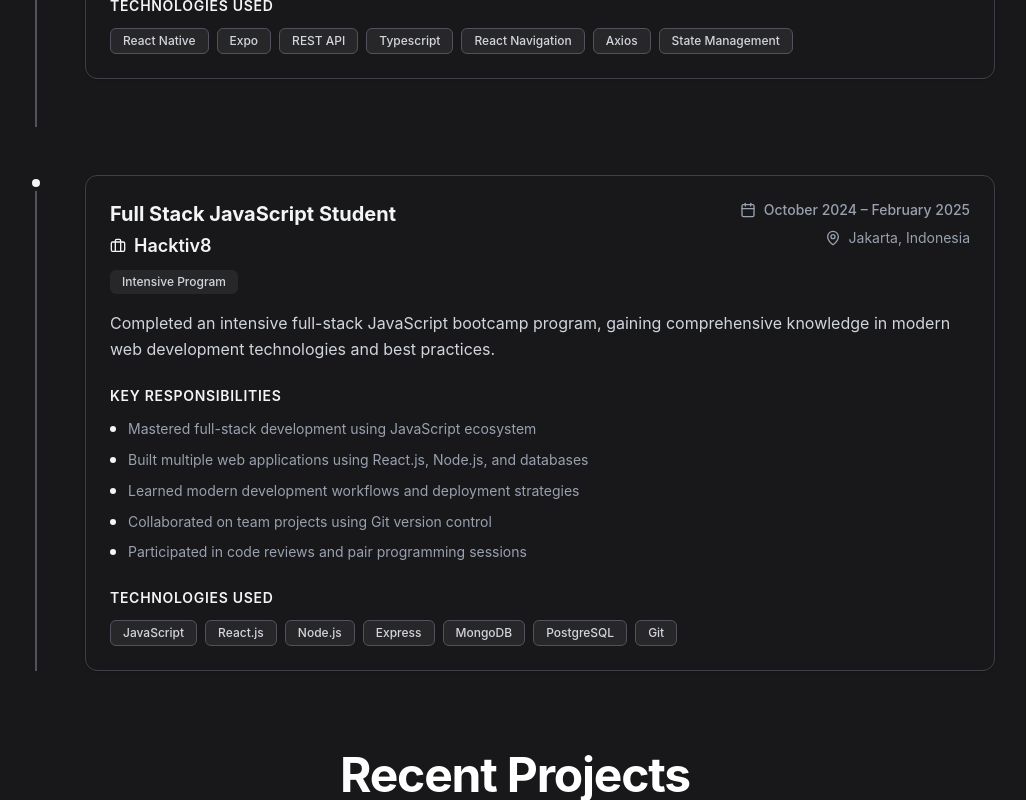
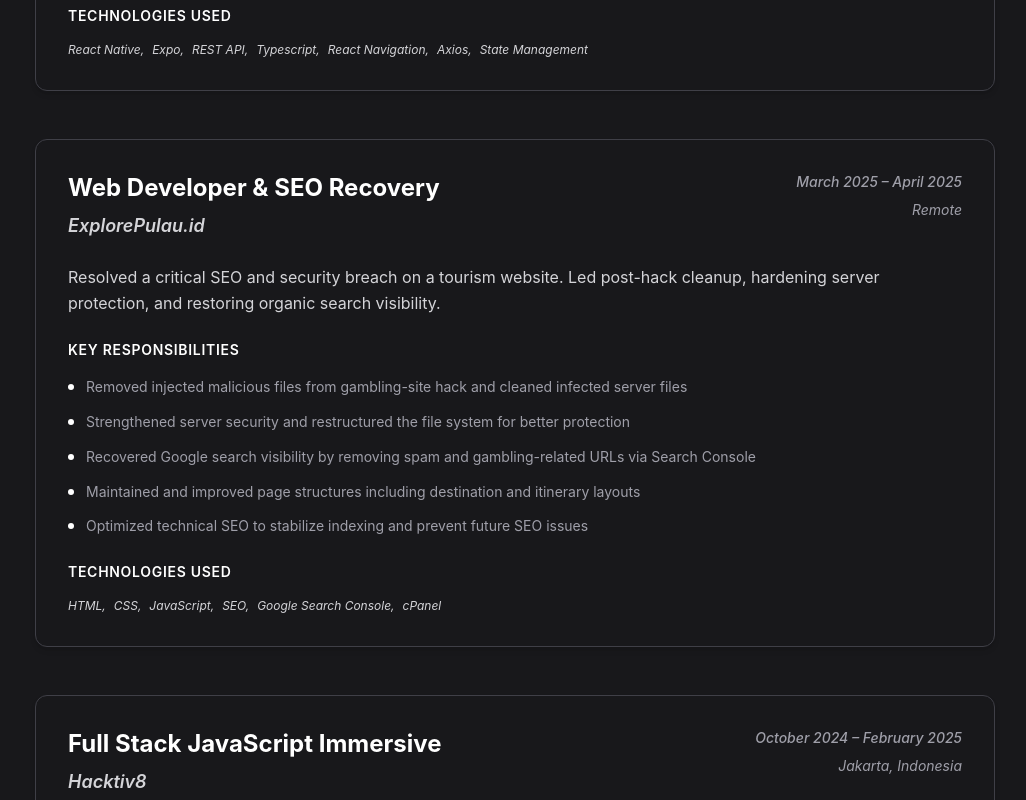
Before and after one commit to alwi2022/Portofolio-react, a React (Vite) app: page / in a window 1280 px wide. Shown: the part 1140-1940 px from the top of the page, without its empty margins (125-1151 px from the left). Built offline with nearby package versions, Linux system fonts and the light colour scheme.

Commit message:
update experience and urls

```diff
--- a/src/data/langData.ts
+++ b/src/data/langData.ts
@@ -12,16 +12,16 @@
       items: [
         {
           title: "TypeSynq Royale",
-          description: "Multiplayer typing battle game. Race against friends or go solo to test your typing speed and accuracy.",
-
+          description: "Web3 multiplayer typing battle game powered by smart contracts on Monad Testnet.",
           image: "/images/projects/TypeSynq.webp",
           links: [
-            { labelKey: "website", url: "https://synq-type.vercel.app/" },
-            { labelKey: "github", url: "https://github.com/alwi2022" },
+            { labelKey: "website", url: "https://synqtype.vercel.app/" },
+            { labelKey: "github", url: "https://github.com/p0isonxs/synqType" },
           ],
-          tags: ["React", "Multisynq", "Tailwind CSS", "Typescript"],
+          tags: ["React", "Multisynq", "Typescript", "Web3", "Solidity"],
           status: "Live",
           featured: false,
+
 
         },
         {
@@ -45,7 +45,7 @@
           image: "/images/projects/Expanse-tracker.webp",
           links: [
             { labelKey: "website", url: "https://finance.alwi.tech" },
-            { labelKey: "github", url: "https://github.com/alwi2022" },
+            { labelKey: "github", url: "https://github.com/alwi2022/personal-finance-app" },
           ],
           tags: ["React", "Node.js", "MongoDB", "Express", "Typescript"],
           status: "Live",
@@ -82,14 +82,18 @@
       toolsTitle: "Tools & Platforms",
     },
     experience: {
+
+
       sectionTitle: "Experience",
       responsibilities: "Key Responsibilities",
       technologies: "Technologies Used",
       items: [
+
+
+
         {
           position: "Frontend Developer",
-          company: "HalloHukum",
-          type: "Freelance",
+          company: "HalloHukum LegalTech mobile app (Freelance team project)",
           duration: "April 2025 – July 2025",
           location: "Remote",
           description: "Developed a LegalTech mobile application connecting clients with lawyers, focusing on creating intuitive user interfaces and seamless user experiences for both client and lawyer applications.",
@@ -102,10 +106,25 @@
           ],
           technologies: ["React Native", "Expo", "REST API", "Typescript", "React Navigation", "Axios", "State Management"]
         },
+
         {
-          position: "Full Stack JavaScript Student",
+          position: "Web Developer & SEO Recovery",
+          company: "ExplorePulau.id",
+          duration: "March 2025 – April 2025",
+          location: "Remote",
+          description: "Resolved a critical SEO and security breach on a tourism website. Led post-hack cleanup, hardening server protection, and restoring organic search visibility.",
+          responsibilities: [
+            "Removed injected malicious files from gambling-site hack and cleaned infected server files",
+            "Strengthened server security and restructured the file system for better protection",
+            "Recovered Google search visibility by removing spam and gambling-related URLs via Search Console",
+            "Maintained and improved page structures including destination and itinerary layouts",
+            "Optimized technical SEO to stabilize indexing and prevent future SEO issues"
+          ],
+          technologies: ["HTML", "CSS", "JavaScript", "SEO", "Google Search Console", "cPanel"]
+        },
+        {
+          position: "Full Stack JavaScript Immersive",
           company: "Hacktiv8",
-          type: "Intensive Program",
           duration: "October 2024 – February 2025",
           location: "Jakarta, Indonesia",
           description: "Completed an intensive full-stack JavaScript bootcamp program, gaining comprehensive knowledge in modern web development technologies and best practices.",
@@ -117,7 +136,10 @@
             "Participated in code reviews and pair programming sessions"
           ],
           technologies: ["JavaScript", "React.js", "Node.js", "Express", "MongoDB", "PostgreSQL", "Git"]
-        }
+        },
+
+
+
       ]
     },
     certificates: {
@@ -258,14 +280,13 @@
       items: [
         {
           title: "TypeSynq Royale",
-          description: "Game mengetik multi-pemain. Tantang teman atau bermain sendiri untuk menguji kecepatan dan akurasi mengetik Anda.",
-
+          description: "Game mengetik multi-pemain dengan integrasi Web3, dibangun dengan smart contract di jaringan Monad.",
           image: "/images/projects/TypeSynq.webp",
           links: [
-            { labelKey: "website", url: "https://synq-type.vercel.app/" },
-            { labelKey: "github", url: "https://github.com/alwi2022" },
+            { labelKey: "website", url: "https://synqtype.vercel.app/" },
+            { labelKey: "github", url: "https://github.com/p0isonxs/synqType" },
           ],
-          tags: ["React", "Multisynq", "Tailwind CSS", "Typescript"],
+          tags: ["React", "Multisynq", "Typescript", "Web3", "Solidity"],
           status: "Live",
           featured: false,
         },
@@ -290,7 +311,7 @@
           image: "/images/projects/Expanse-tracker.webp",
           links: [
             { labelKey: "website", url: "https://finance.alwi.tech" },
-            { labelKey: "github", url: "https://github.com/alwi2022" },
+            { labelKey: "github", url: "https://github.com/alwi2022/personal-finance-app" },
           ],
           tags: ["React", "Node.js", "MongoDB", "Express", "Typescript"],
           status: "Live",
@@ -336,10 +357,12 @@
       responsibilities: "Tanggung Jawab Utama",
       technologies: "Teknologi yang Digunakan",
       items: [
+
+
+
         {
           position: "Frontend Developer",
-          company: "HalloHukum",
-          type: "Freelance",
+          company: "HalloHukum LegalTech mobile app (Freelance team project)",
           duration: "April 2025 – Juli 2025",
           location: "Remote",
           description: "Mengembangkan aplikasi mobile LegalTech yang menghubungkan klien dengan pengacara, fokus pada pembuatan antarmuka pengguna yang intuitif dan pengalaman pengguna yang mulus untuk aplikasi klien dan pengacara.",
@@ -353,9 +376,23 @@
           technologies: ["React Native", "Expo", "REST API", "Typescript", "React Navigation", "Axios", "State Management"]
         },
         {
-          position: "Siswa Full Stack JavaScript",
+          position: "Web Developer & SEO Recovery",
+          company: "ExplorePulau.id",
+          duration: "Maret 2025 – April 2025",
+          location: "Remote",
+          description: "Menangani pemulihan keamanan dan SEO untuk situs wisata yang terkena hack. Bertanggung jawab atas pembersihan sistem, penguatan server, dan pemulihan visibilitas pencarian organik.",
+          responsibilities: [
+            "Menghapus file berbahaya yang disuntikkan dari hack situs perjudian dan membersihkan file server yang terinfeksi",
+            "Mengamankan server dan merestrukturisasi sistem file untuk perlindungan lebih lanjut",
+            "Memulihkan visibilitas di Google Search dengan menghapus spam dan URL perjudian melalui Google Search Console",
+            "Memelihara dan memperbaiki struktur halaman seperti destinasi dan rencana perjalanan",
+            "Mengoptimalkan SEO teknis untuk menstabilkan proses indexing dan mencegah masalah di masa depan"
+          ],
+          technologies: ["HTML", "CSS", "JavaScript", "SEO", "Google Search Console", "cPanel"]
+        },
+        {
+          position: "Full Stack JavaScript Immersive",
           company: "Hacktiv8",
-          type: "Program Intensif",
           duration: "Oktober 2024 – Februari 2025",
           location: "Jakarta, Indonesia",
           description: "Menyelesaikan program bootcamp JavaScript full-stack intensif, memperoleh pengetahuan komprehensif tentang teknologi pengembangan web modern dan praktik terbaik.",
@@ -367,7 +404,8 @@
             "Berpartisipasi dalam code review dan pair programming"
           ],
           technologies: ["JavaScript", "React.js", "Node.js", "Express", "MongoDB", "PostgreSQL", "Git"]
-        }
+        },
+
       ]
     },
     certificates: {
--- a/src/sections/ExperienceSection.tsx
+++ b/src/sections/ExperienceSection.tsx
@@ -1,7 +1,6 @@
 // src/sections/ExperienceSection.tsx
 import { useLang } from "../context/LangContext";
 import { langData } from "../data/langData";
-import { Calendar, MapPin, Briefcase } from "lucide-react";
 
 const ExperienceSection = () => {
   const { lang } = useLang();
@@ -9,68 +8,60 @@
 
   return (
     <section id="Experience" className="mt-20 mb-20">
-      <div className="max-w-6xl mx-auto px-4 sm:px-10 lg:px-20">
-        <h2 className="text-4xl sm:text-5xl font-bold tracking-tight text-gray-100 mb-16 text-center">
+      <div className="max-w-7xl mx-auto px-4 sm:px-10 lg:px-20">
+        {/* Header */}
+        <div className="text-center mb-16">
+          <h1 className="text-4xl sm:text-5xl font-bold tracking-tight text-white mb-4">
             {experienceLang.sectionTitle}
-        </h2>
+          </h1>
 
+        </div>
+
+        {/* Experience Items */}
         <div className="space-y-12">
           {experienceLang.items.map((experience, index) => (
             <div
               key={index}
-              className="relative pl-8 pb-12 border-l-2  border-zinc-600 last:pb-0"
+              className="bg-zinc-900 border border-zinc-700 rounded-xl p-8 shadow-md hover:shadow-lg transition-transform hover:scale-105"
             >
-              {/* Timeline dot */}
-              <div className="absolute -left-[9px] top-0 w-4 h-4 bg-gray-100 rounded-full border-4 border-zinc-900"></div>
-
-              {/* Content */}
-              <div className=" bg-zinc-900 border border-zinc-700 rounded-xl p-6 ml-4 shadow hover:shadow-lg transition-all duration-300 hover:scale-[1.01]">
-
               {/* Header */}
-                <div className="flex flex-col lg:flex-row lg:items-start lg:justify-between mb-4">
+              <div className="flex flex-col lg:flex-row lg:items-start lg:justify-between mb-6">
                 <div className="flex-1">
-                    <h3 className="text-xl font-bold text-gray-100 mb-1">
+                  <h2 className="text-2xl font-bold text-white mb-2">
                     {experience.position}
-                    </h3>
-                    <div className="flex items-center gap-2 text-lg font-semibold text-gray-100 mb-2">
-                      <Briefcase className="w-4 h-4" />
-                      {experience.company}
+                  </h2>
+                  <div className="text-lg font-semibold text-zinc-300">
+                    <span className="italic">{experience.company}</span>
                   </div>
-                    <span className="inline-block px-3 py-1 text-xs font-medium  bg-zinc-800 text-gray-300 rounded-md">
-                      {experience.type}
-                    </span>
-
                 </div>
 
-                  <div className="flex flex-col lg:items-end gap-2 mt-4 lg:mt-0 text-sm text-gray-400">
-                    <div className="flex items-center gap-2">
-                      <Calendar className="w-4 h-4" />
-                      <span className="font-medium">{experience.duration}</span>
+                <div className="flex flex-col lg:items-end gap-2 mt-4 lg:mt-0 text-sm text-zinc-400">
+                  <div className="font-medium italic">
+                    {experience.duration}
                   </div>
-                    <div className="flex items-center gap-2">
-                      <MapPin className="w-4 h-4" />
-                      <span>{experience.location}</span>
+                  <div className="italic">
+                    {experience.location}
                   </div>
                 </div>
               </div>
 
               {/* Description */}
-                <p className="text-gray-300 mb-6 leading-relaxed">
+              <p className="text-zinc-300 mb-6 leading-relaxed">
                 {experience.description}
               </p>
 
               {/* Responsibilities */}
               <div className="mb-6">
-                  <h4 className="text-sm font-semibold text-gray-100 mb-3 uppercase tracking-wider">
+                <h3 className="text-sm font-semibold text-white mb-4 uppercase tracking-wider">
                   {experienceLang.responsibilities}
-                  </h4>
-                  <ul className="space-y-2">
+                </h3>
+                <ul className="space-y-3">
                   {experience.responsibilities.map((responsibility, respIndex) => (
                     <li
                       key={respIndex}
-                        className="flex items-start gap-3 text-sm text-gray-400 leading-relaxed"
+                      className="flex items-start gap-3 text-sm text-zinc-400 leading-relaxed"
                     >
-                        <span className="w-1.5 h-1.5 bg-gray-100 rounded-full mt-2 flex-shrink-0"></span>
+                      <span className="w-1.5 h-1.5 bg-white rounded-full mt-2 flex-shrink-0"></span>
                       <span>{responsibility}</span>
                     </li>
                   ))}
@@ -80,22 +71,21 @@
               {/* Technologies */}
               {experience.technologies && experience.technologies.length > 0 && (
                 <div>
-                    <h4 className="text-sm font-semibold text-gray-100 mb-3 uppercase tracking-wider">
+                  <h3 className="text-sm font-semibold text-white mb-4 uppercase tracking-wider">
                     {experienceLang.technologies}
-                    </h4>
+                  </h3>
                   <div className="flex flex-wrap gap-2">
                     {experience.technologies.map((tech, techIndex) => (
                       <span
                         key={techIndex}
-                          className="px-3 py-1 text-xs font-medium rounded-md bg-zinc-800 text-gray-300 border border-zinc-600"
+                        className="text-xs text-zinc-300 italic"
                       >
-                          {tech}
+                        {`${tech}${techIndex !== experience.technologies.length - 1 ? "," : ""}`}
                       </span>
                     ))}
                   </div>
                 </div>
               )}
-              </div>
             </div>
           ))}
         </div>
```
Also changed, not shown: public/images/projects/Expanse-tracker.webp, public/images/projects/TypeSynq.webp. Lines whose indentation alone changed are shown as unchanged.
